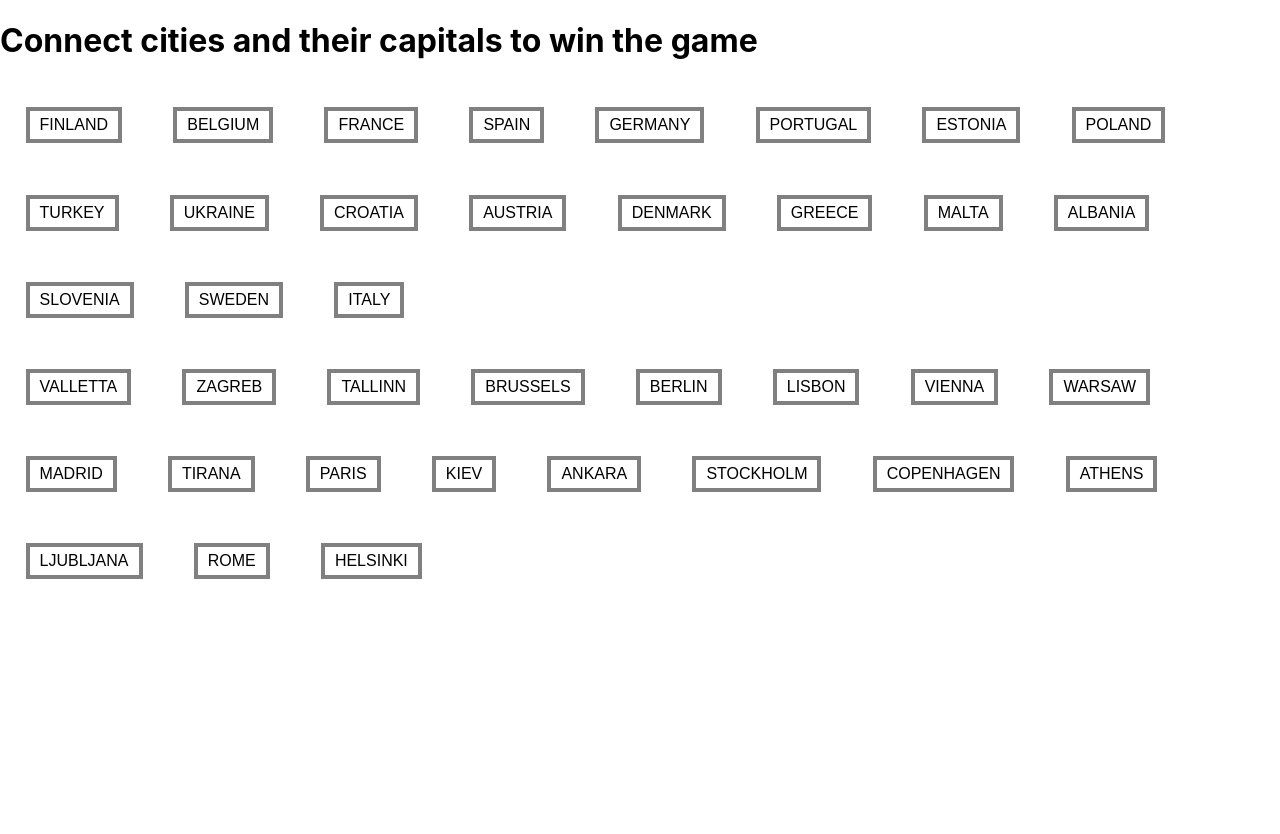
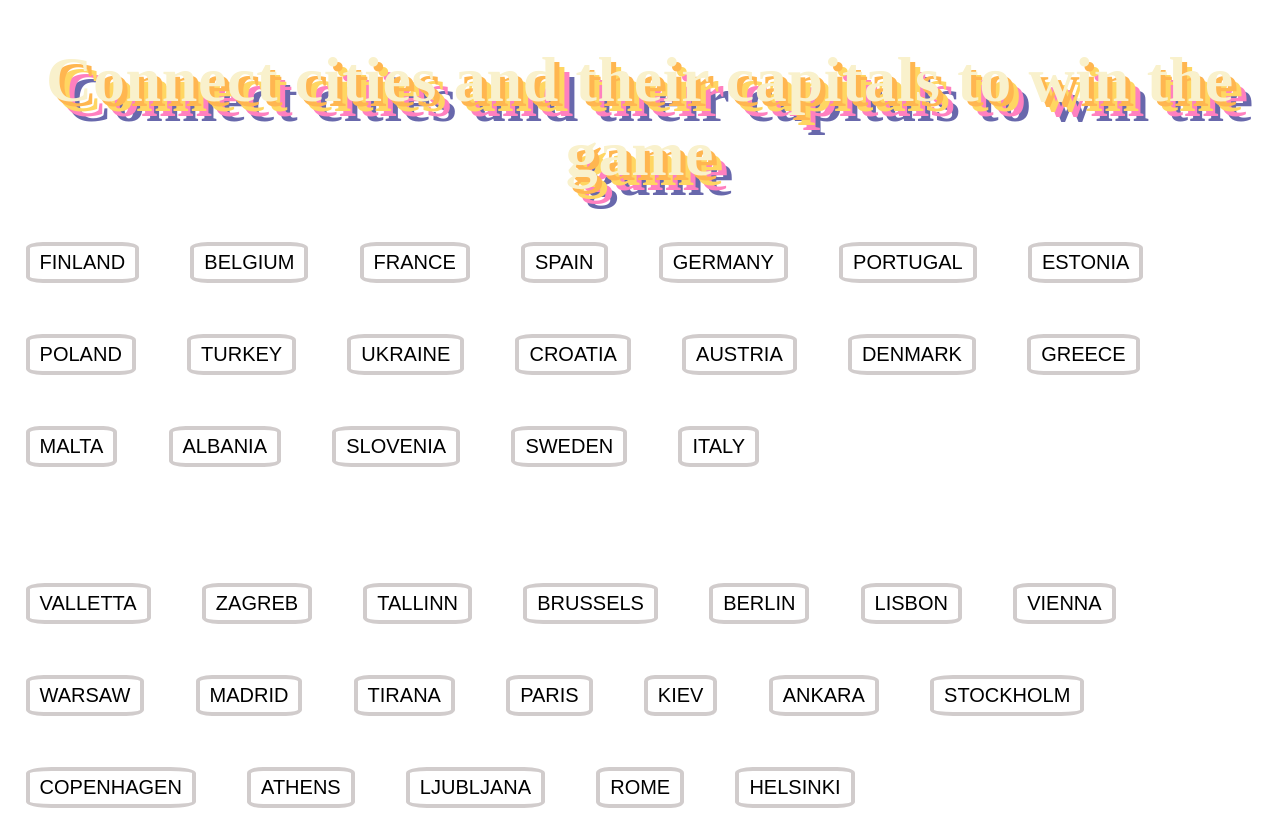
Before and after one commit to bialak/countries-and-capitals, a React (Create React App) app: page / in a window 1280 px wide. Before the commit the page ends 800 px from the top, so only its background shows below. Built offline with nearby package versions, Linux system fonts and the light colour scheme.

Commit message:
Add styles to project

```diff
--- a/src/Components/CountriesCapitalsButton.tsx
+++ b/src/Components/CountriesCapitalsButton.tsx
@@ -50,8 +50,8 @@ const CountriesCapitalsButtons = (type: ButtonType, text: string) => {
 		const isSelectedCapital = type === ButtonType.CAPITAL && text === selectedCapital;
 		const isSelectedCountry = type === ButtonType.COUNTRY && text === selectedCountry;
 		if (!isSelectedCapital && !isSelectedCountry) return;
-		if (isPairSelected && !isPairCorrect) return "red";
-		if (isSelectedCapital || isSelectedCountry) return "blue";
+		if (isPairSelected && !isPairCorrect) return "#d74747";
+		if (isSelectedCapital || isSelectedCountry) return "#ffd662";
 	};
 
 	const Congratulations = () => {
@@ -61,7 +61,7 @@ const CountriesCapitalsButtons = (type: ButtonType, text: string) => {
 
 	return (
 		<>
-			<h1>Connect cities and their capitals to win the game </h1>
+			<h1 className="header">Connect cities and their capitals to win the game </h1>
 			<div className="countries">
 				{countriesState.map((country) => (
 					<Buttton
--- a/src/styles/index.css
+++ b/src/styles/index.css
@@ -10,20 +10,41 @@ code {
 	font-family: source-code-pro, Menlo, Monaco, Consolas, "Courier New", monospace;
 }
 
+.header {
+	font-family: "Calligraffitti", cursive;
+	text-shadow: -15px 5px 20px #ced0d3;
+	letter-spacing: 0.01em;
+	font-size: 4rem;
+	text-align: center;
+	color: #f9f1cc;
+	text-shadow: 5px 5px 0px #ffb650, 10px 10px 0px #ffd662, 15px 15px 0px #ff80bf,
+		20px 20px 0px #6868ac;
+	margin-bottom: 2%;
+}
+
 .capitals .countries {
 	width: 100%;
 }
+
+.countries {
+	margin-bottom: 5%;
+}
 button {
-	font-size: 16px;
+	font-size: 20px;
 	margin: 2%;
 	box-sizing: border-box;
 	padding: 5px 10px;
 	text-transform: uppercase;
 	background-color: white;
-	border: 4px solid grey;
+	border: 4px solid rgb(209, 204, 204);
 	cursor: pointer;
+	border-radius: 15%;
 }
 
+button:hover {
+	background-color: #cecee4;
+	border-color: #cecee4;
+}
 .congratulation {
 	font-family: "Calligraffitti", cursive;
 	font-weight: 700;
```
